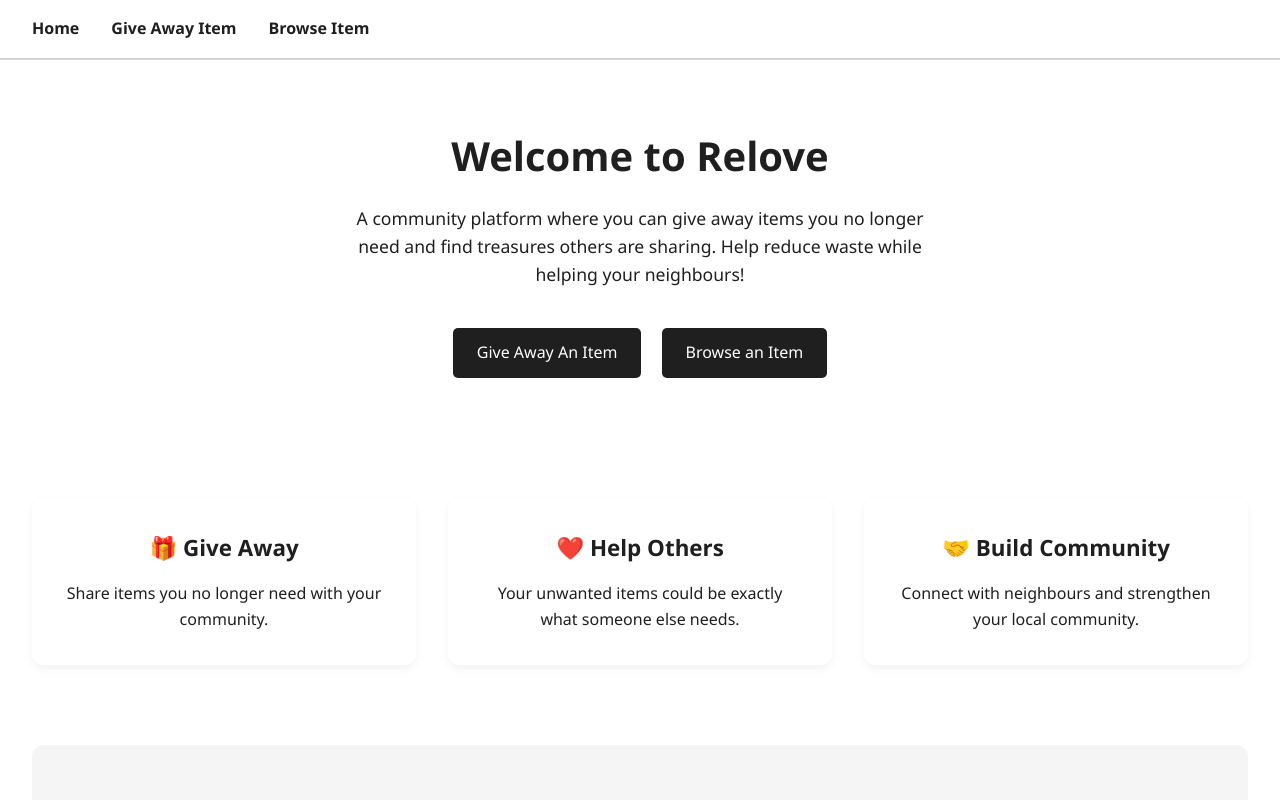
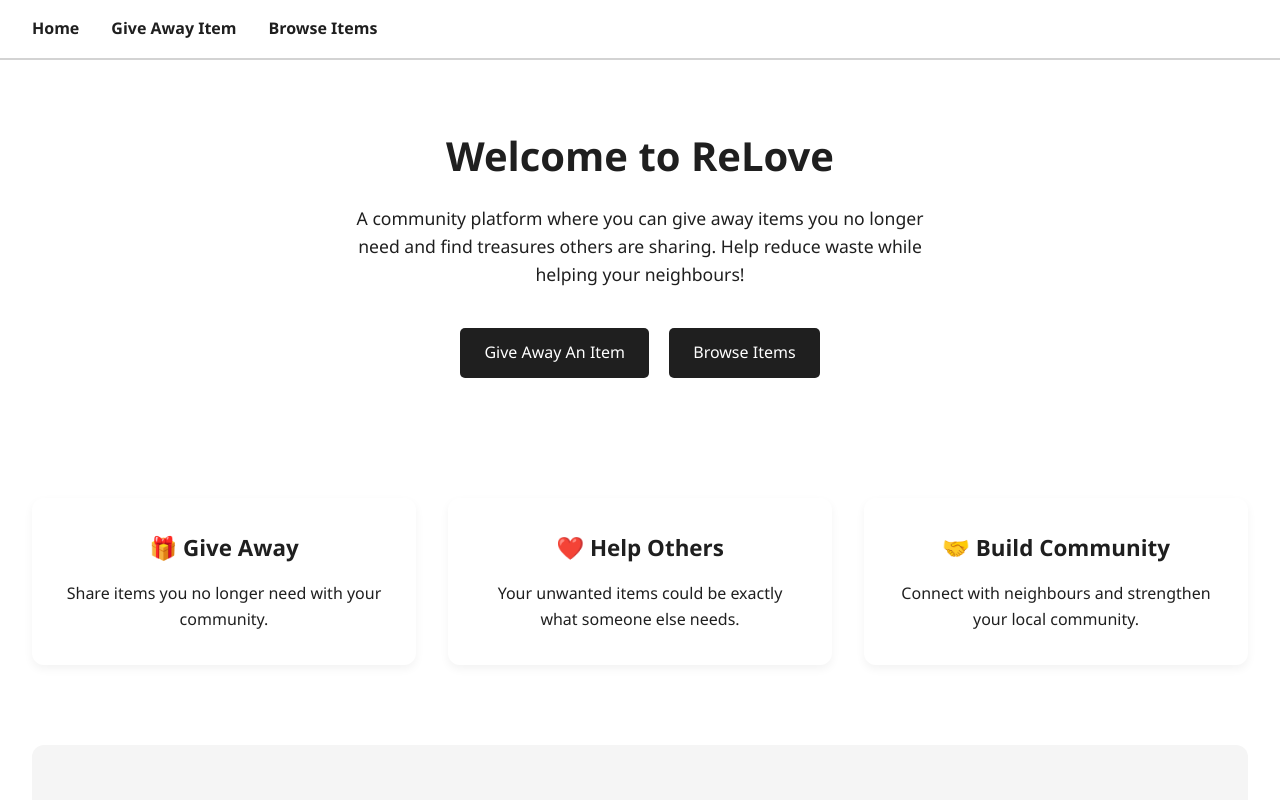
Before and after one commit to cru5her5412/ReLove, a website built with Vite: page client/index.html in a window 1280 px wide. Shown: the top 800 px of the page. Built offline with nearby package versions, Linux system fonts and the light colour scheme.

Commit message:
Updates: - Home page buttons now redirect to their respective pages. - Sorted out some minor spelling errors.

```diff
--- a/client/index.html
+++ b/client/index.html
@@ -13,26 +13,26 @@
         <a href="./">Home</a>
 
         <a href="./giveAwayItem/">Give Away Item</a>
-        <a href="./browseItems/">Browse Item</a>
+        <a href="./browseItems/">Browse Items</a>
       </nav>
     </header>
 
     <!-- Hero Section -->
 
     <section class="hero">
-      <h1>Welcome to Relove</h1>
+      <h1>Welcome to ReLove</h1>
       <p>
         A community platform where you can give away items you no longer need
         and find treasures others are sharing. Help reduce waste while helping
         your neighbours!
       </p>
       <div class="hero-button">
-        <a href="first-button">Give Away An Item</a>
-        <a href="second-button">Browse an Item</a>
+        <a href="./giveAwayItem/">Give Away An Item</a>
+        <a href="./browseItems/">Browse Items</a>
       </div>
     </section>
 
-    <!-- Why Prelove -->
+    <!-- Why ReLove -->
     <section class="our-cards">
       <div class="card">
         <h3>🎁 Give Away</h3>
@@ -55,7 +55,7 @@
       <div class="steps">
         <div class="step">
           <div class="step-number">1</div>
-          <h3> Post Your Item</h3>
+          <h3>Post Your Item</h3>
           <p>
             Fill out a simple form with details about the item you want to give
             away.
@@ -63,12 +63,12 @@
         </div>
         <div class="step">
           <div class="step-number">2</div>
-          <h3> Browse Available Items</h3>
+          <h3>Browse Available Items</h3>
           <p>Look through items others are giving away in your area.</p>
         </div>
         <div class="step">
           <div class="step-number">3</div>
-          <h3> Connect & Collect</h3>
+          <h3>Connect & Collect</h3>
           <p>
             Reach out to the owner, arrange pickup, and give the item a new
             home.
```
